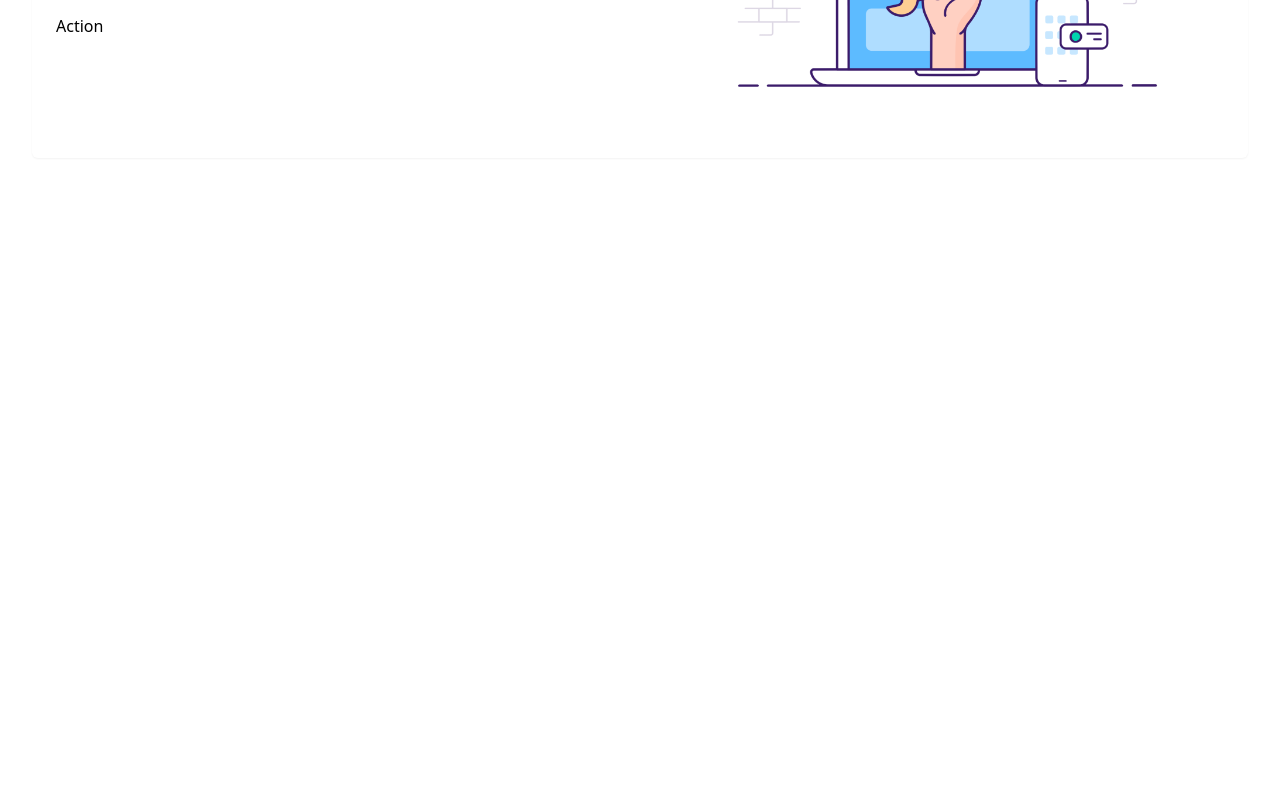
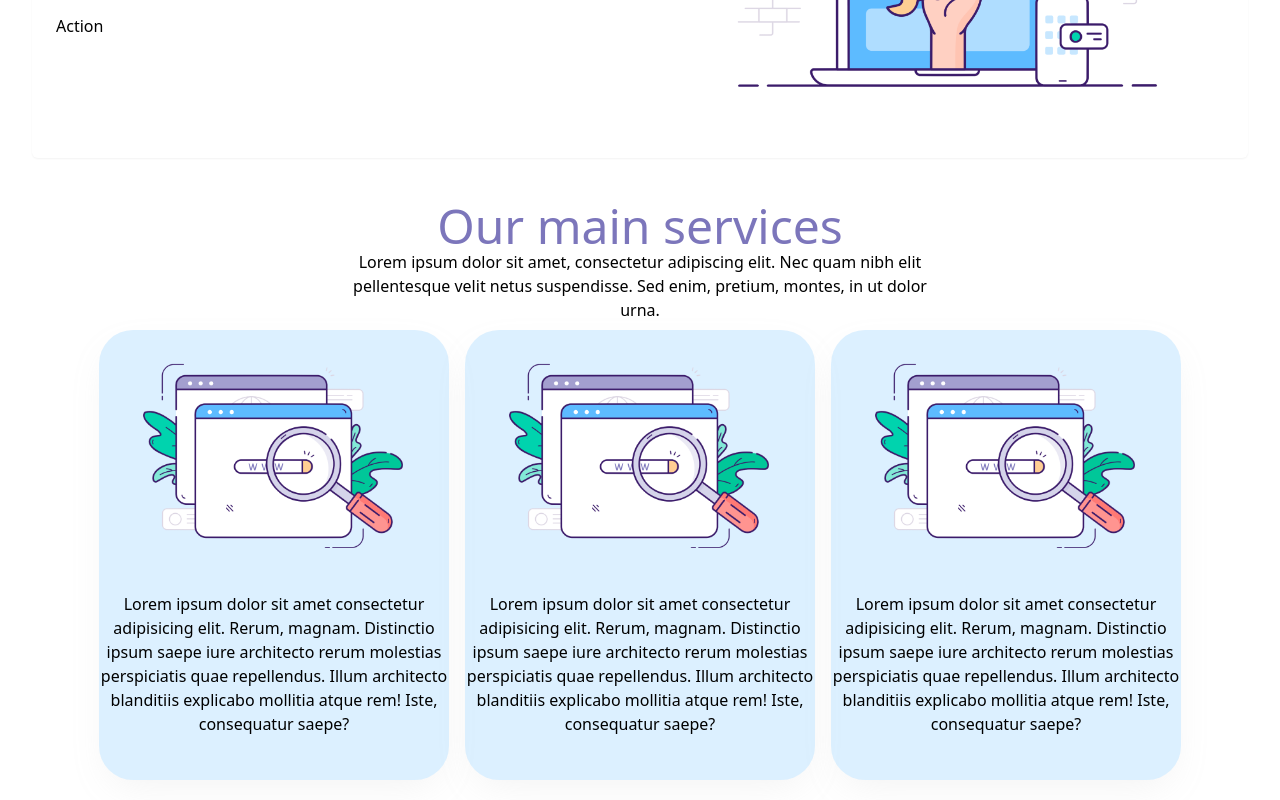
Before and after one commit to kumard3/landing-page-template, a Next.js app: page / in a window 1280 px wide. Shown: the part 2586-3386 px from the top of the page. Before the commit the page ends 2788 px from the top, so only its background shows below. Built offline with nearby package versions, Linux system fonts and the light colour scheme.

Commit message:
service section added

```diff
--- /dev/null
+++ b/components/Card.tsx
@@ -0,0 +1,10 @@
+export default function Card() {
+    return (
+        <div className="w-[350px] mx-2 bg-[rgba(39, 163, 255, 0.16)] min-h-[450px]" style={{ background:' rgba(39, 163, 255, 0.16)', boxShadow: '0px 14px 37px -10px rgba(179, 179, 179, 0.17)',borderRadius: '34px'}}>
+          <img src="/Search 1.png" />
+          <div className="container mx-auto w-full flex justify-center items-center text-center">
+              Lorem ipsum dolor sit amet consectetur adipisicing elit. Rerum, magnam. Distinctio ipsum saepe iure architecto rerum molestias perspiciatis quae repellendus. Illum architecto blanditiis explicabo mollitia atque rem! Iste, consequatur saepe?
+          </div>
+        </div>
+    )
+}
--- a/components/Features.tsx
+++ b/components/Features.tsx
@@ -6,7 +6,7 @@ export default function Features() {
       <section className="p-4 lg:p-8 ">
         <div className="container mx-auto space-y-12">
           <div className="flex flex-col overflow-hidden rounded-md shadow-sm lg:flex-row">
-            <div className="flex items-center justify-center flex-1 dark:bg-violet-400">
+            <div className="flex items-center justify-center flex-1 ">
               <img
                 src="/e-Commerce 2.png"
                 alt=""
@@ -28,7 +28,7 @@ export default function Features() {
             </div>
           </div>
           <div className="flex flex-col overflow-hidden rounded-md shadow-sm lg:flex-row-reverse">
-            <div className="flex items-center justify-center flex-1 dark:bg-violet-400">
+            <div className="flex items-center justify-center flex-1 ">
               <img
                 src="/Finance 1.png"
                 alt=""
@@ -50,7 +50,7 @@ export default function Features() {
             </div>
           </div>
           <div className="flex flex-col overflow-hidden rounded-md shadow-sm lg:flex-row">
-            <div className="flex items-center justify-center flex-1 dark:bg-violet-400">
+            <div className="flex items-center justify-center flex-1 ">
               <img
                 src="/Messages 1.png"
                 alt=""
@@ -73,7 +73,7 @@ export default function Features() {
           </div>
 
           <div className="flex flex-col overflow-hidden rounded-md shadow-sm lg:flex-row-reverse">
-            <div className="flex items-center justify-center flex-1 dark:bg-violet-400">
+            <div className="flex items-center justify-center flex-1 ">
               <img
                src="/Service 1.png"
                 alt=""
--- /dev/null
+++ b/components/Services.tsx
@@ -0,0 +1,20 @@
+import Card from "./Card";
+
+export default function Services() {
+    return (
+        <div className="container mx-auto my-3 w-full text-center flex flex-col justify-center items-center" >
+           <div className="">
+
+            <h1 className="text-5xl text-[#7C76BB] "> Our main services</h1>
+            <p className="max-w-xl">Lorem ipsum dolor sit amet, consectetur adipiscing elit. Nec quam nibh elit pellentesque velit netus suspendisse. Sed enim, pretium, montes, in ut dolor urna.</p>
+           </div>
+       <div className="container mx-auto w-full flex flex-wrap p-2 items-center justify-center">
+
+       <Card/>
+       <Card/>
+       <Card/>
+       </div>
+
+        </div>
+    )
+}
--- a/pages/index.tsx
+++ b/pages/index.tsx
@@ -1,9 +1,11 @@
 /* eslint-disable @next/next/link-passhref */
 import Link from "next/link";
 import * as React from "react";
+import Card from "../components/Card";
 import Features from "../components/Features";
 import Hero from "../components/Hero";
 import NavComponent from "../components/NavComponent";
+import Services from "../components/Services";
 import Stats from "../components/Stats";
 
 export default function Home() {
@@ -13,6 +15,7 @@ export default function Home() {
       <Hero />
       <Stats />
       <Features />
+    <Services />
     </div>
   );
 }
```
Also changed, not shown: 1 other file (tests, documents, lock files or other folders).
